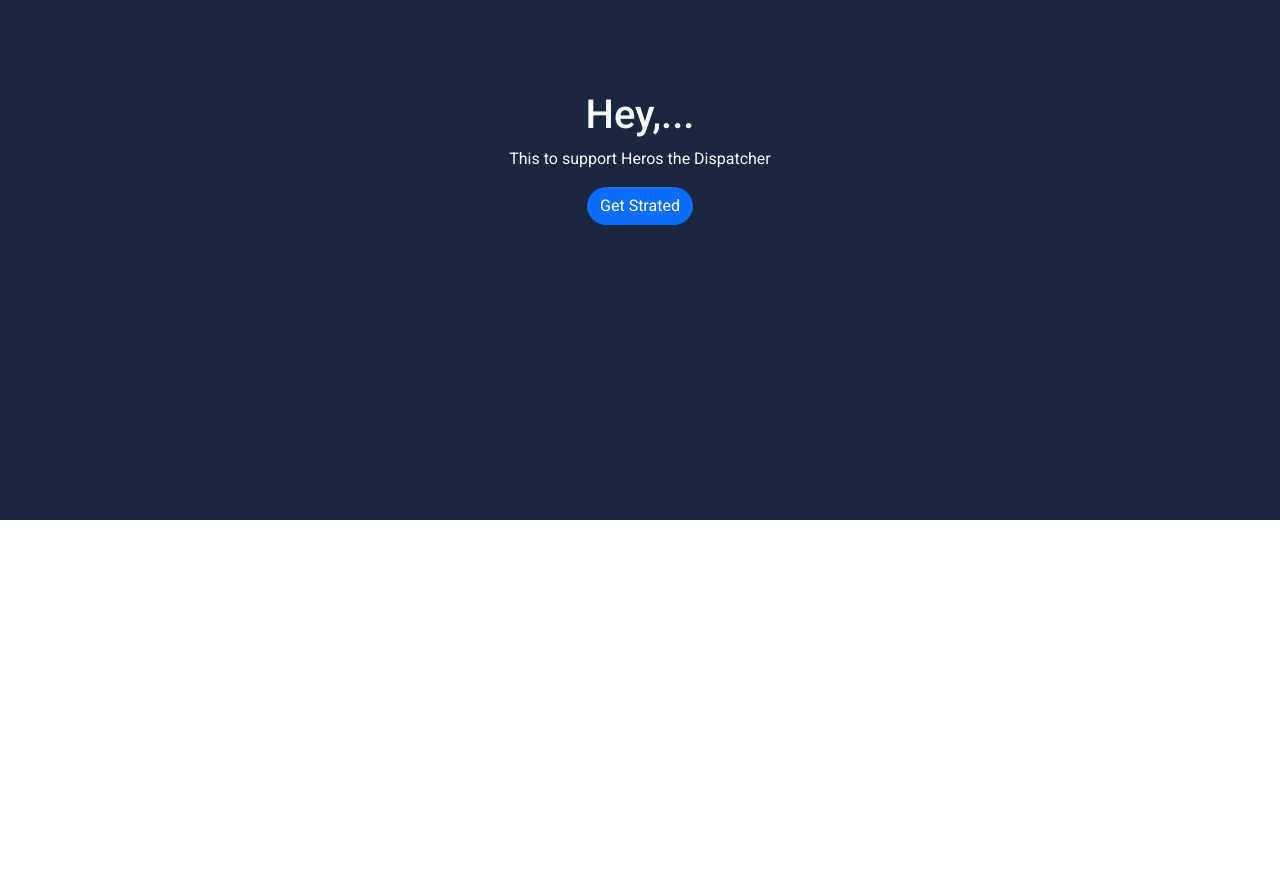
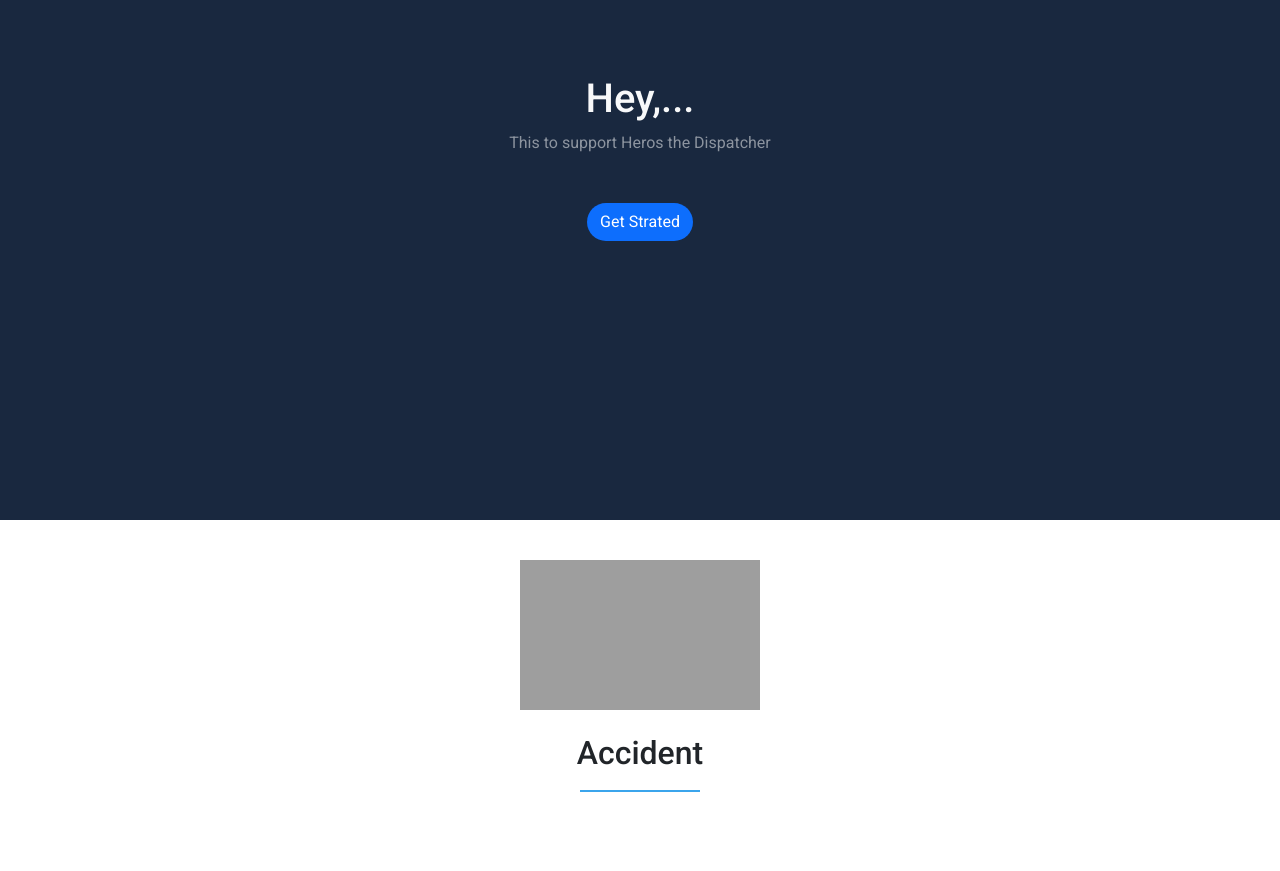
Before and after one commit to fadywadea/Octopus, a plain HTML site: page index.html in a window 1280 px wide. Shown: the part 280-1151 px from the top of the page. Drawn offline with Linux system fonts and the light colour scheme; grey boxes are pictures that could not be loaded.

Commit message:
initial commit

```diff
--- a/css/bondi.css
+++ b/css/bondi.css
@@ -1,6 +1,8 @@
 :root{
     --dark-color: #19283f;
     --green-color: #3ba5ec;
+    --darkBlue-color: #0d6efd;
+    --white-color: #fff;
 }
 
 body{
@@ -8,9 +10,19 @@ body{
     height: 10000px;
 }
 
+.main-btn{
+    background-color: var(--darkBlue-color);
+    color: var(--white-color);
+}
+
+.main-btn:hover{
+    background-color: var(--green-color);
+}
+
 /*Start Navbar*/
 .navbar{
     background-color: var(--dark-color);
+    box-shadow: 0 5px 25px rgba(1 1 1 / 25%);
 }
 
 .navbar-brand img{
@@ -52,9 +64,28 @@ body{
     box-shadow: none;
 }
 /*End Navbar*/
+
 /*Start Landing*/
 .landing{
     background: var(--dark-color);
     min-height: calc(100vh - 76px);
 }
 /*End Landing*/
+
+.main-title::after{
+    content:'';
+    width: 120px;
+    height: 2px;
+    background-color: var(--green-color);
+    position: absolute;
+    bottom: -20px;
+    left: 50%;
+    transform: translateX(-50%);
+}
+
+.main-title img{
+    display: flex;
+    margin: auto;
+    height: 150px;
+    width: 240px;
+}
--- a/index.html
+++ b/index.html
@@ -48,15 +48,23 @@
           <div class="search ps-3 pe-3 d-none d-lg-block">
             <i class="fa-solid fa-magnifying-glass"></i>
           </div>
-          <a class="btn btn-primary rounded-pill main-btn" href="#">Login</a>
+          <a class="btn rounded-pill main-btn" href="#">Login</a>
         </div>
       </div>
     </nav>
     <div class="landing d-flex justify-content-center align-items-center">
       <div class="text-center text-light">
           <h1>Hey,...</h1>
-          <p>This to support Heros the Dispatcher </p>
-          <a class="btn btn-primary rounded-pill main-btn" href="#">Get Strated</a>
+          <p class="fs-6 text-white-50 mb-5">This to support Heros the Dispatcher </p>
+          <a class="btn rounded-pill main-btn" href="#">Get Strated</a>
+      </div>
+    </div>
+    <div class="features text-center pt-4 pb-5">
+      <div class="container">
+        <div class="main-title mt-3 mb-5 position-relative">
+          <img class=" mb-4" src="https://3.bp.blogspot.com/-SIoIfylsFCo/WG8AZfVvejI/AAAAAAAAAN4/-ZZCiE9qHxAQnCalMXlAvtjNybzd8mcXgCLcB/s1600/Car%2BCrash%2B-%2BAccident%2B-%2BPhoto%2BManipulation%2B-%2BDont%2527t%2BUse%2BMobile%2BWhile%2BDriving%2BHD.jpg" alt="">
+        <h2>Accident</h2>
+        </div>
       </div>
     </div>
     <script src="js/bootstrap.bundle.min.js"></script>
```
